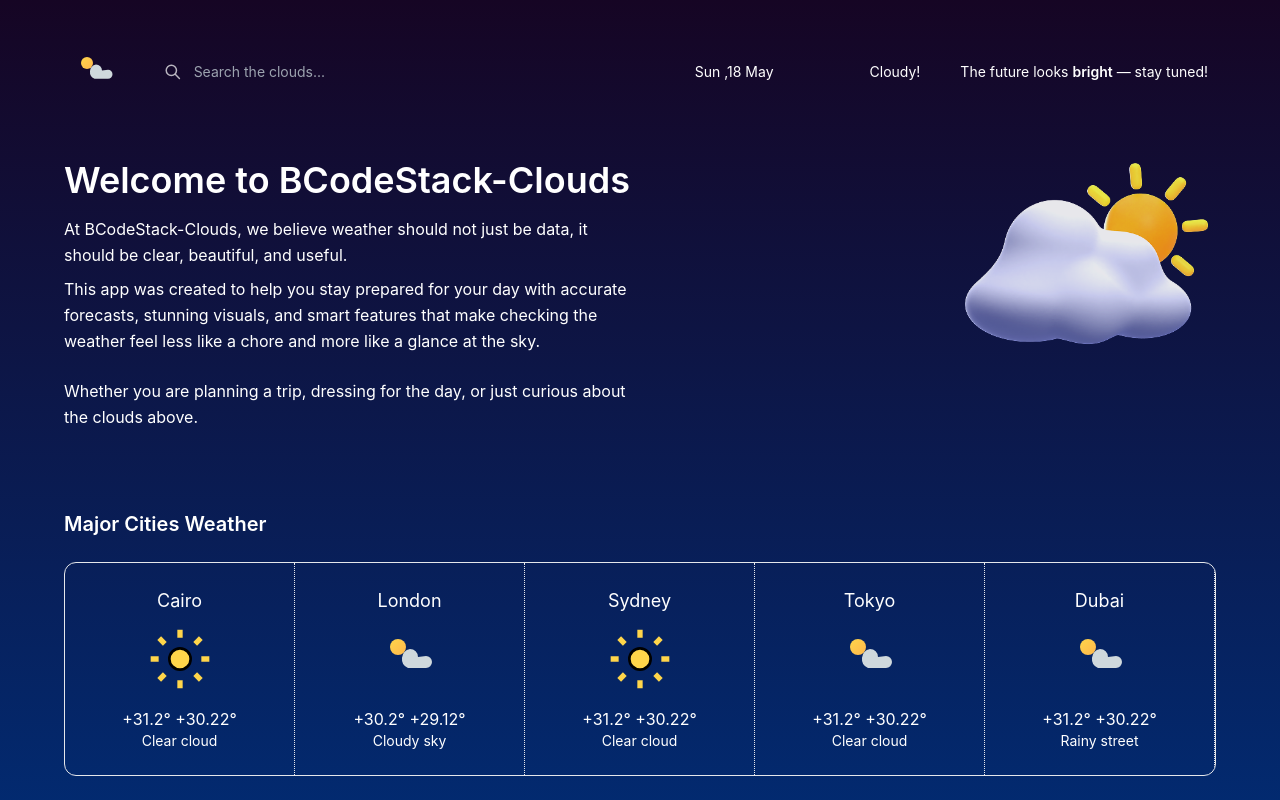
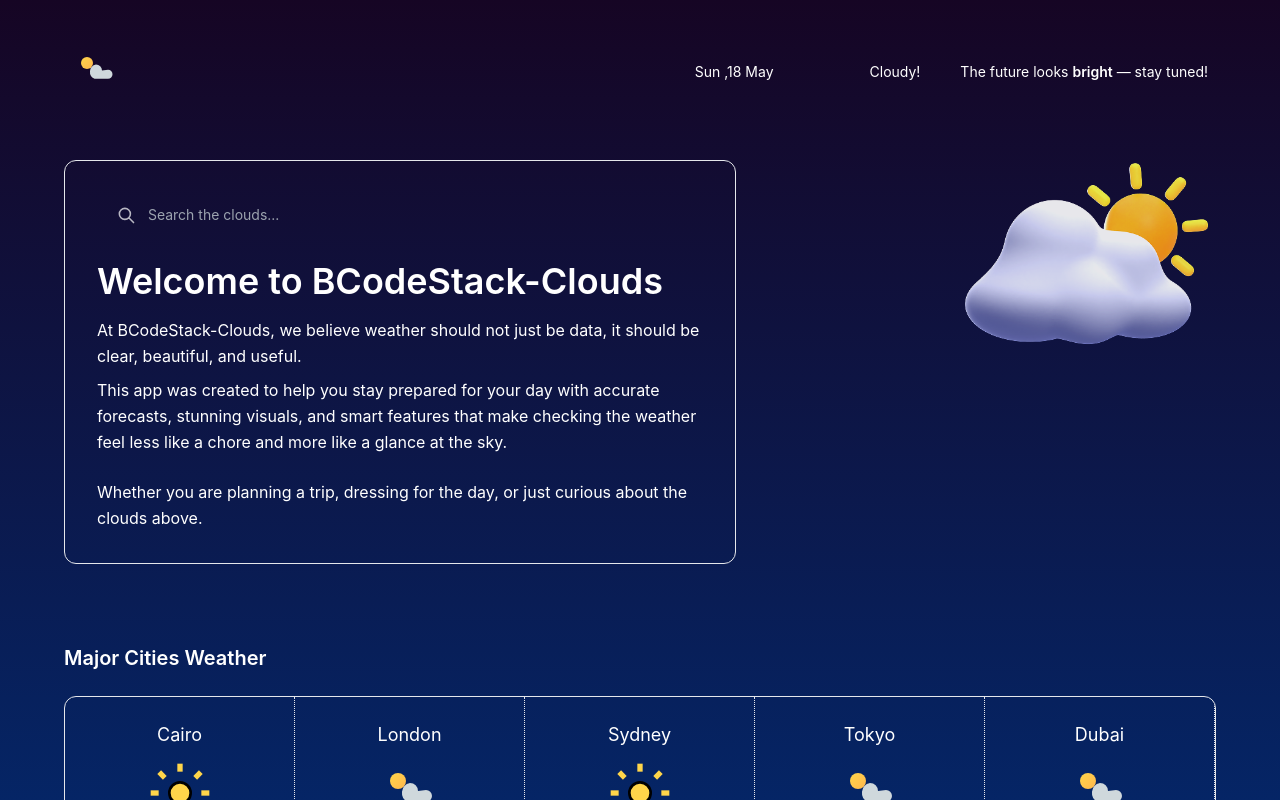
Before and after one commit to BethelHills/Weather-Forecast-Dashboard, a React (Vite) app: page / in a window 1280 px wide. Shown: the top 800 px of the page. Built offline with nearby package versions, Linux system fonts and the light colour scheme.

Commit message:
Restructure layout: move writeup inside search box container

```diff
--- a/src/pages/HomeDark.jsx
+++ b/src/pages/HomeDark.jsx
@@ -17,23 +17,10 @@ export default function HomeDark() {
       {/* Header */}
       <div className="flex items-center justify-between px-2 mb-16">
 
-        {/* Left side: Logo + Search */}
+        {/* Left side: Logo */}
         <div className="flex items-center gap-6">
-
           {/* Logo */}
           <img src="/icons/cloud-sun.svg" alt="BCodeStack-Clouds logo" className="w-12" />
-
-          {/* Search bar */}
-          <div className="flex items-center gap-3 bg-white/10 px-5 py-3 rounded-xl w-[430px]">
-            <svg className="w-5 opacity-70" fill="none" stroke="currentColor" viewBox="0 0 24 24" xmlns="http://www.w3.org/2000/svg">
-              <path strokeLinecap="round" strokeLinejoin="round" strokeWidth={2} d="M21 21l-6-6m2-5a7 7 0 11-14 0 7 7 0 0114 0z" />
-            </svg>
-            <input
-              placeholder="Search the clouds..."
-              className="bg-transparent text-sm text-white/80 outline-none w-full"
-            />
-          </div>
-
         </div>
 
         {/* Right side: Date + Toggle + Text */}
@@ -63,10 +50,24 @@ export default function HomeDark() {
 
       </div>
 
-      {/* Body */}
-      <div className="flex justify-between items-start">
+      {/* Body - Search Box with Writeup */}
+      <div className="flex justify-between items-start mb-20">
 
-        <div className="max-w-xl">
+        {/* Search Box Container with Writeup */}
+        <div className="bg-white/10 rounded-xl p-8 max-w-2xl w-full border border-white/20">
+          {/* Search Input */}
+          <div className="flex items-center gap-3 bg-white/10 px-5 py-3 rounded-xl mb-6">
+            <svg className="w-5 opacity-70" fill="none" stroke="currentColor" viewBox="0 0 24 24" xmlns="http://www.w3.org/2000/svg">
+              <path strokeLinecap="round" strokeLinejoin="round" strokeWidth={2} d="M21 21l-6-6m2-5a7 7 0 11-14 0 7 7 0 0114 0z" />
+            </svg>
+            <input
+              placeholder="Search the clouds..."
+              className="bg-transparent text-sm text-white/80 outline-none w-full"
+            />
+          </div>
+
+          {/* Writeup Content */}
+          <div>
             <h1 className="text-4xl font-semibold mb-4">Welcome to BCodeStack-Clouds</h1>
 
             <p className="text-white/80 leading-relaxed mb-2">
@@ -84,6 +85,7 @@ export default function HomeDark() {
               Whether you are planning a trip, dressing for the day, or just curious about
               the clouds above.
             </p>
+          </div>
         </div>
 
         <img src="/weather-icons/BCodeStack-Clouds-logo.png" className="w-64 opacity-90" />
```
Lines whose indentation alone changed are shown as unchanged.
